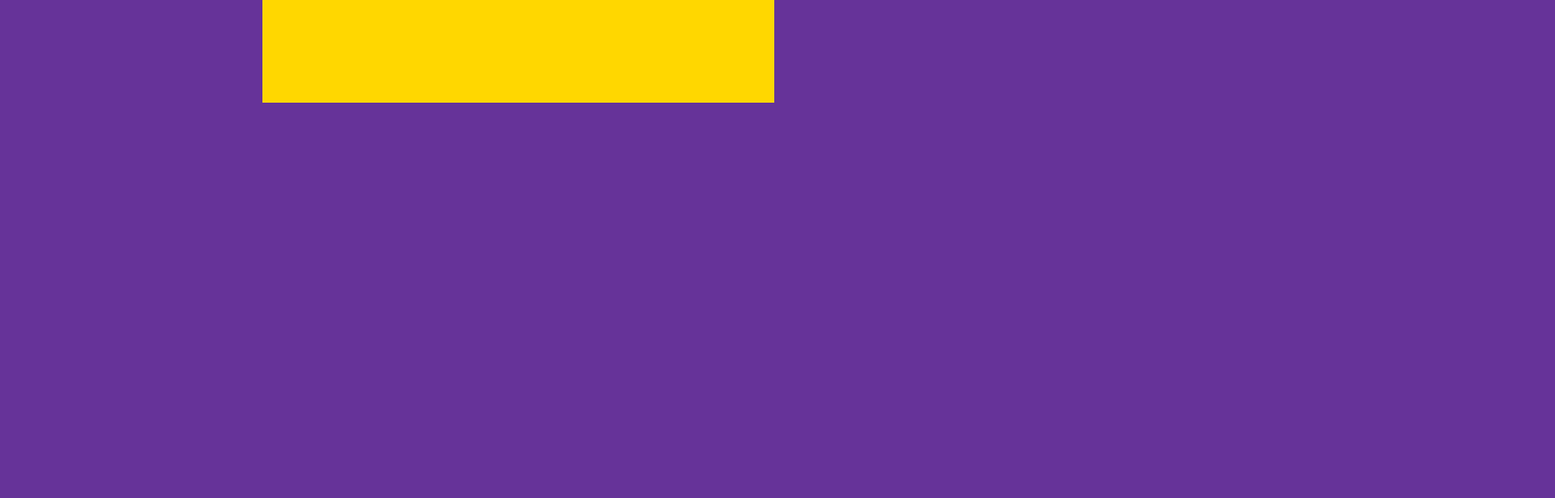
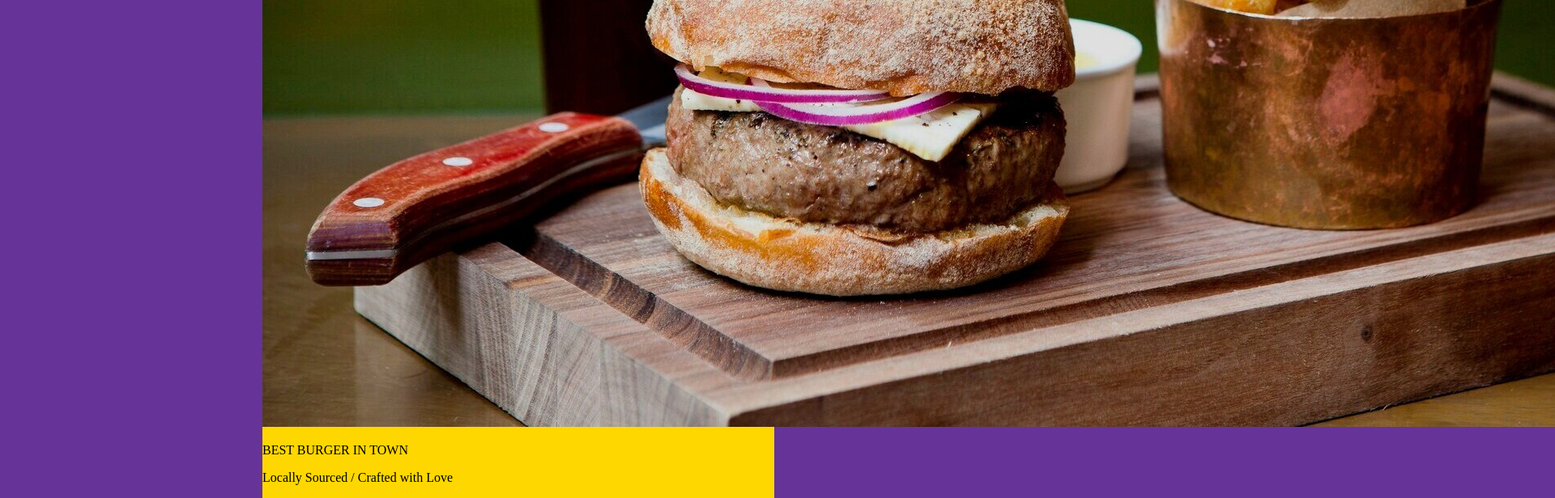
Before and after one commit to lucasbpaiva/restaurant-page, a website built with webpack: page src/template.html in a window 1280 px wide. Shown: the part 539-1155 px from the top of the page at 81% size, 1920 px wide, since content can reach past the window. Before the commit the page ends 816 px from the top, so only its background shows below. Built offline with nearby package versions, Linux system fonts and the light colour scheme.

Commit message:
add text

```diff
--- a/src/template.html
+++ b/src/template.html
@@ -15,7 +15,11 @@
             </nav>
         </header>
         <div id="content">
-
+            <img src="./images/home.jpg" alt="hamburger">
+            <div class="hero">
+                <p class="title">BEST BURGER IN TOWN</p>
+                <p>Locally Sourced / Crafted with Love</p>
+            </div>
         </div>
     </div>
 </body>
```
